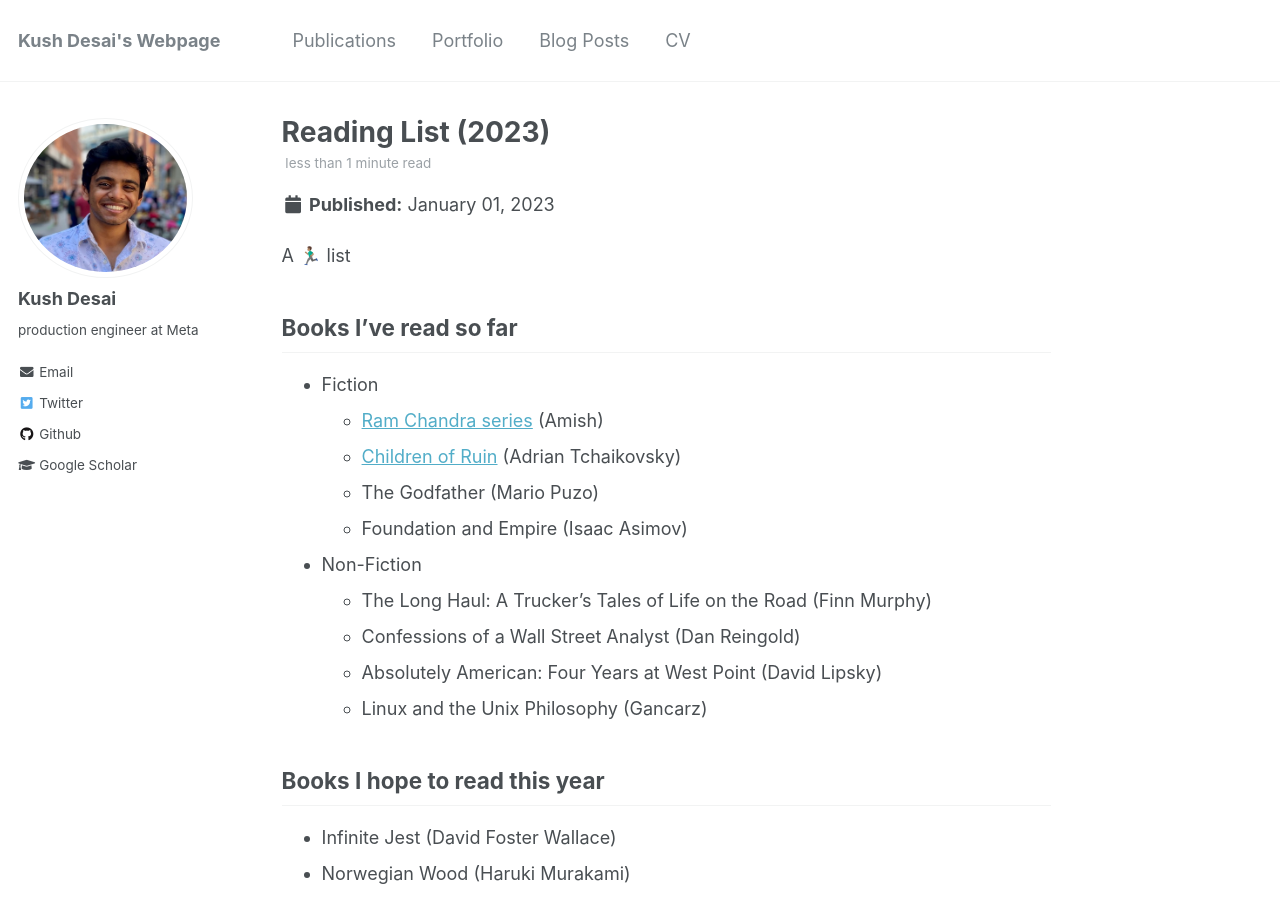
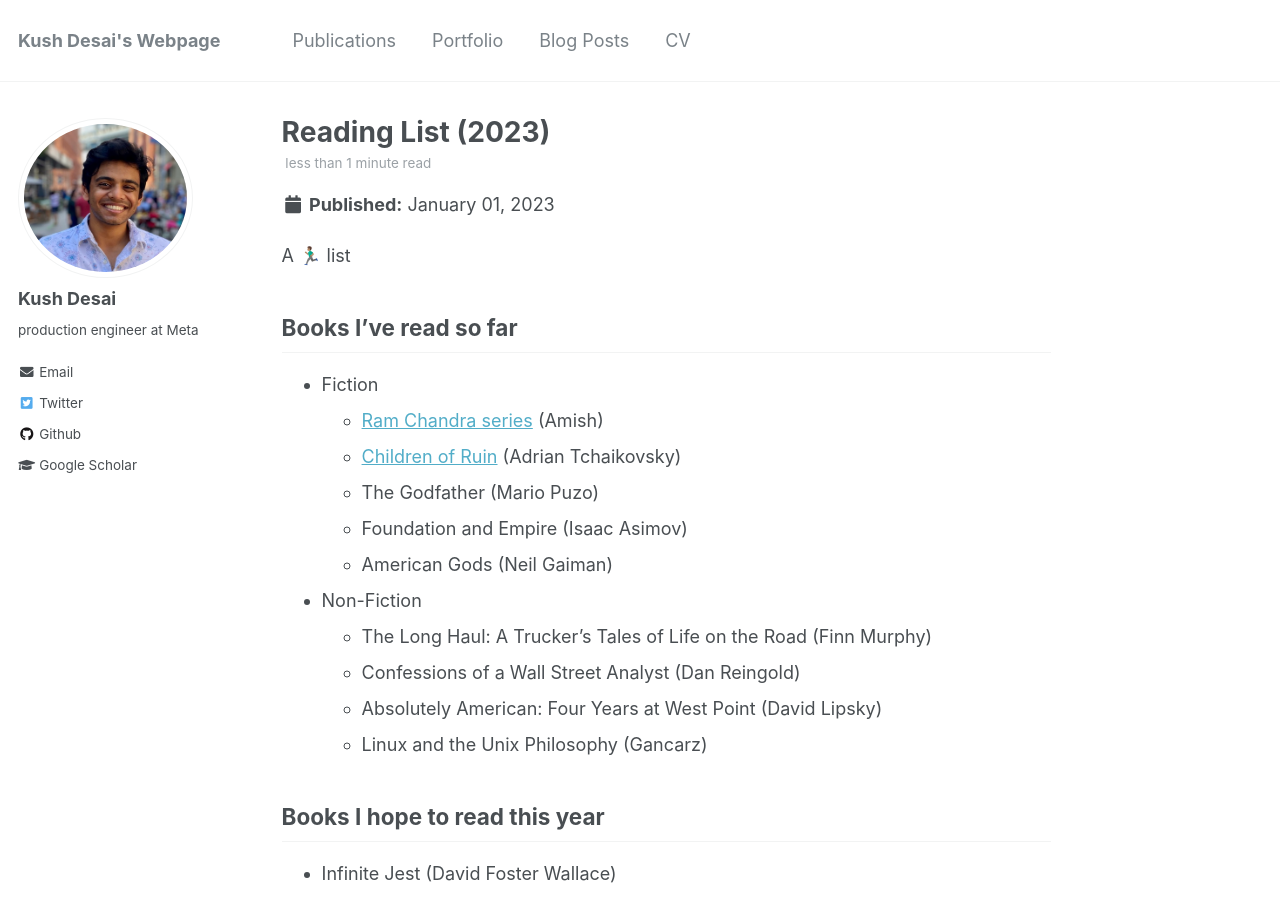
Before and after one commit to kdesai2018/kdesai2018.github.io, a Jekyll site: the page built from _posts/2023-01-01-book-2023.md, in a window 1280 px wide and 900 px high. Built offline with Jekyll 4.4.1, drawn with Linux system fonts in a browser that asks for light colours.

Commit message:
new book

```diff
--- a/_posts/2023-01-01-book-2023.md
+++ b/_posts/2023-01-01-book-2023.md
@@ -14,7 +14,7 @@ A 🏃🏽‍♂️ list
     - [Children of Ruin](https://en.wikipedia.org/wiki/Children_of_Ruin) (Adrian Tchaikovsky)
     - The Godfather (Mario Puzo)
     - Foundation and Empire (Isaac Asimov)
-
+    - American Gods (Neil Gaiman)
 - Non-Fiction
     - The Long Haul: A Trucker's Tales of Life on the Road (Finn Murphy)
     - Confessions of a Wall Street Analyst (Dan Reingold)
```
